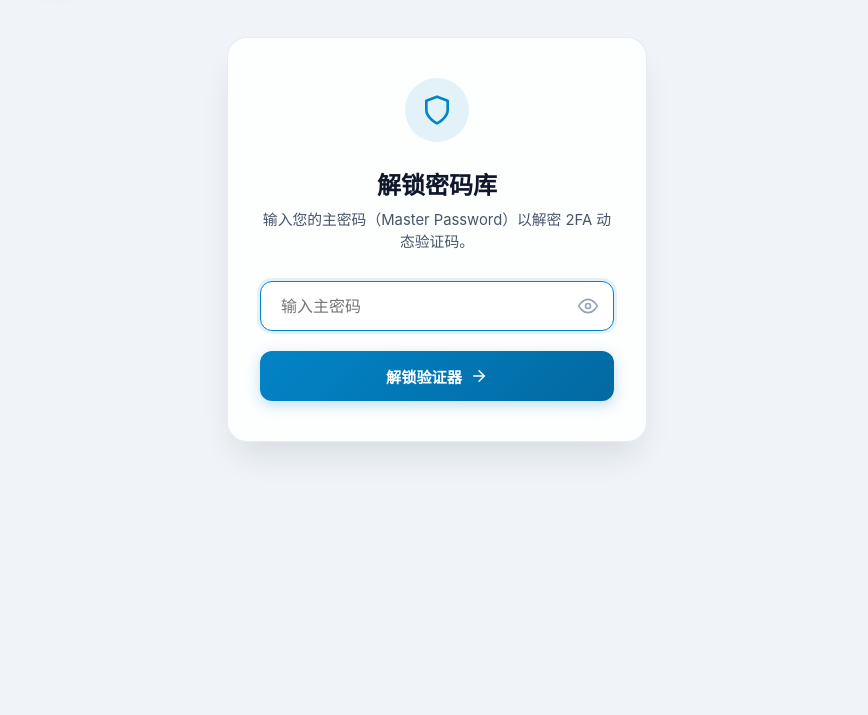
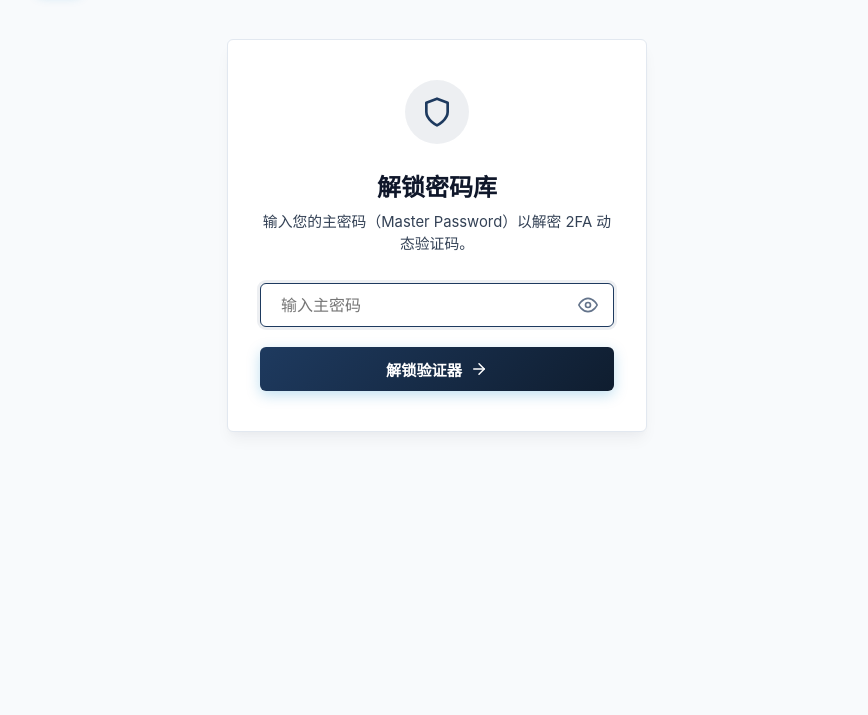
Before and after one commit to 2542068503/2fa, a website built with Vite: page index.html in a window 1280 px wide. Shown: the part 85-800 px from the top of the page, without its empty margins (203-1071 px from the left). Built offline with nearby package versions, Linux system fonts and the light colour scheme.

Commit message:
UI Unification: Switch to JetBrains Mono, flat shapes and unified sizing

```diff
--- a/src/css/style.css
+++ b/src/css/style.css
@@ -1,67 +1,67 @@
+@import url('https://fonts.googleapis.com/css2?family=JetBrains+Mono:ital,wght@0,400;0,500;0,600;0,700;1,400&display=swap');
+
 :root {
-  /* Light Theme Palette (Security Cyan & Slate) */
-  --bg-main: #f0f4f8;
-  --bg-card: rgba(255, 255, 255, 0.85);
-  --bg-card-hover: rgba(255, 255, 255, 0.95);
-  --bg-input: #ffffff;
-  --bg-modal: rgba(255, 255, 255, 0.95);
+  /* Light Theme Palette (Exaggerated Minimalism) */
+  --bg-main: #F8FAFC;
+  --bg-card: #FFFFFF;
+  --bg-card-hover: #F1F5F9;
+  --bg-input: #FFFFFF;
+  --bg-modal: #FFFFFF;
 
-  --text-primary: #0f172a;
-  --text-secondary: #475569;
-  --text-muted: #94a3b8;
+  --text-primary: #0F172A;
+  --text-secondary: #334155;
+  --text-muted: #64748B;
 
-  --primary: #0284c7;
-  --primary-hover: #0369a1;
-  --primary-light: rgba(2, 132, 199, 0.1);
-  --accent: #10b981;
-  --accent-hover: #059669;
-  --destructive: #ef4444;
-  --destructive-hover: #dc2626;
+  --primary: #1E3A5F;
+  --primary-hover: #0F1D2F;
+  --primary-light: rgba(30, 58, 95, 0.08);
+  --accent: #059669;
+  --accent-hover: #047857;
+  --destructive: #DC2626;
+  --destructive-hover: #B91C1C;
 
-  --border-color: rgba(226, 232, 240, 0.8);
-  --border-focus: #0284c7;
+  --border-color: #E2E8F0;
+  --border-focus: #1E3A5F;
 
-  --shadow-sm: 0 1px 3px rgba(0, 0, 0, 0.05);
-  --shadow-md: 0 4px 12px rgba(0, 0, 0, 0.08);
-  --shadow-lg: 0 20px 35px -10px rgba(15, 23, 42, 0.12);
+  --shadow-sm: 0 1px 2px rgba(15, 23, 42, 0.05);
+  --shadow-md: 0 4px 6px -1px rgba(15, 23, 42, 0.05), 0 2px 4px -1px rgba(15, 23, 42, 0.03);
+  --shadow-lg: 0 10px 15px -3px rgba(15, 23, 42, 0.05), 0 4px 6px -2px rgba(15, 23, 42, 0.02);
 
-  --radius-sm: 8px;
-  --radius-md: 12px;
-  --radius-lg: 20px;
+  --radius: 6px;
   --radius-full: 9999px;
 
-  --font-sans: -apple-system, BlinkMacSystemFont, "Segoe UI", Roboto, "Helvetica Neue", Arial, "PingFang SC", "Hiragino Sans GB", "Microsoft YaHei", sans-serif;
-  --font-mono: ui-monospace, SFMono-Regular, "SF Mono", Menlo, Monaco, Consolas, "Liberation Mono", "Courier New", monospace;
+  --font-sans: -apple-system, BlinkMacSystemFont, "Segoe UI", Roboto, "Helvetica Neue", Arial, sans-serif;
+  --font-mono: "JetBrains Mono", ui-monospace, SFMono-Regular, Consolas, "Liberation Mono", monospace;
 
-  --transition: border-color 0.2s ease, background-color 0.2s ease, box-shadow 0.2s ease;
+  --transition: all 0.2s ease;
 }
 
 [data-theme="dark"] {
-  /* Dark Theme Palette (Deep Cyber Slate & Emerald Accent) */
-  --bg-main: #090d16;
-  --bg-card: rgba(15, 23, 42, 0.75);
-  --bg-card-hover: rgba(30, 41, 59, 0.85);
-  --bg-input: #0f172a;
-  --bg-modal: rgba(15, 23, 42, 0.92);
+  /* Dark Theme Palette */
+  --bg-main: #090B0F;
+  --bg-card: #0F172A;
+  --bg-card-hover: #1E293B;
+  --bg-input: #0F172A;
+  --bg-modal: #0F172A;
 
-  --text-primary: #f8fafc;
-  --text-secondary: #94a3b8;
-  --text-muted: #64748b;
+  --text-primary: #F8FAFC;
+  --text-secondary: #94A3B8;
+  --text-muted: #64748B;
 
-  --primary: #38bdf8;
-  --primary-hover: #7dd3fc;
+  --primary: #38BDF8;
+  --primary-hover: #7DD3FC;
   --primary-light: rgba(56, 189, 248, 0.15);
-  --accent: #34d399;
-  --accent-hover: #6ee7b7;
-  --destructive: #f87171;
-  --destructive-hover: #ef4444;
+  --accent: #34D399;
+  --accent-hover: #6EE7B7;
+  --destructive: #F87171;
+  --destructive-hover: #EF4444;
 
-  --border-color: rgba(51, 65, 85, 0.7);
-  --border-focus: #38bdf8;
+  --border-color: #1E293B;
+  --border-focus: #38BDF8;
 
-  --shadow-sm: 0 1px 3px rgba(0, 0, 0, 0.4);
-  --shadow-md: 0 4px 14px rgba(0, 0, 0, 0.5);
-  --shadow-lg: 0 25px 40px -12px rgba(0, 0, 0, 0.7);
+  --shadow-sm: 0 1px 2px rgba(0, 0, 0, 0.5);
+  --shadow-md: 0 4px 6px -1px rgba(0, 0, 0, 0.6), 0 2px 4px -1px rgba(0, 0, 0, 0.4);
+  --shadow-lg: 0 10px 15px -3px rgba(0, 0, 0, 0.6), 0 4px 6px -2px rgba(0, 0, 0, 0.4);
 }
 
 * {
@@ -109,10 +109,10 @@ body {
 }
 
 .brand-icon {
-  width: 40px;
-  height: 40px;
+  width: 44px;
+  height: 44px;
   background: linear-gradient(135deg, var(--primary), var(--accent));
-  border-radius: var(--radius-md);
+  border-radius: var(--radius);
   display: flex;
   align-items: center;
   justify-content: center;
@@ -125,13 +125,11 @@ body {
   gap: 0.5rem;
 }
 
-/* Glass Card */
+/* Solid Card Panel (Removed Glassmorphism) */
 .glass-panel {
   background: var(--bg-card);
-  backdrop-filter: blur(16px);
-  -webkit-backdrop-filter: blur(16px);
   border: 1px solid var(--border-color);
-  border-radius: var(--radius-lg);
+  border-radius: var(--radius);
   box-shadow: var(--shadow-lg);
   padding: 2.5rem 2rem;
   transition: var(--transition);
@@ -177,8 +175,9 @@ body {
 
 .input-control {
   width: 100%;
-  padding: 0.875rem 1.25rem;
-  border-radius: var(--radius-md);
+  height: 44px;
+  padding: 0 1.25rem;
+  border-radius: var(--radius);
   border: 1px solid var(--border-color);
   background: var(--bg-input);
   color: var(--text-primary);
@@ -211,8 +210,9 @@ body {
   background: linear-gradient(135deg, var(--primary), var(--primary-hover));
   color: white;
   border: none;
-  border-radius: var(--radius-md);
-  padding: 0.875rem 1.5rem;
+  border-radius: var(--radius);
+  height: 44px;
+  padding: 0 1.5rem;
   font-weight: 600;
   font-size: 0.95rem;
   cursor: pointer;
@@ -229,9 +229,9 @@ body {
 }
 
 .btn-icon-only {
-  width: 42px;
-  height: 42px;
-  border-radius: var(--radius-md);
+  width: 44px;
+  height: 44px;
+  border-radius: var(--radius);
   border: 1px solid var(--border-color);
   background: var(--bg-card);
   color: var(--text-secondary);
@@ -252,8 +252,9 @@ body {
   background: transparent;
   color: var(--text-secondary);
   border: 1px solid var(--border-color);
-  border-radius: var(--radius-md);
-  padding: 0.75rem 1.25rem;
+  border-radius: var(--radius);
+  height: 44px;
+  padding: 0 1.25rem;
   font-weight: 500;
   font-size: 0.9rem;
   cursor: pointer;
@@ -319,7 +320,7 @@ body {
 .account-card-pro {
   background: var(--bg-card);
   border: 1px solid var(--border-color);
-  border-radius: var(--radius-md);
+  border-radius: var(--radius);
   padding: 1.25rem 1.5rem;
   display: flex;
   align-items: center;
@@ -351,7 +352,7 @@ body {
 .service-avatar {
   width: 44px;
   height: 44px;
-  border-radius: var(--radius-md);
+  border-radius: var(--radius);
   background: var(--primary-light);
   color: var(--primary);
   display: flex;
@@ -405,7 +406,7 @@ body {
   user-select: all;
   cursor: pointer;
   padding: 0.25rem 0.5rem;
-  border-radius: var(--radius-sm);
+  border-radius: var(--radius);
   transition: background-color 0.2s ease;
   min-width: 140px;
   text-align: center;
@@ -419,7 +420,7 @@ body {
 .delete-account-btn, .edit-account-btn {
   width: 36px;
   height: 36px;
-  border-radius: var(--radius-sm);
+  border-radius: var(--radius);
   border: none;
   background: transparent;
   color: var(--text-muted);
@@ -529,7 +530,7 @@ body {
 .modal-content {
   background: var(--bg-modal);
   border: 1px solid var(--border-color);
-  border-radius: var(--radius-lg);
+  border-radius: var(--radius);
   box-shadow: var(--shadow-lg);
   max-width: 480px;
   width: 100%;
```
